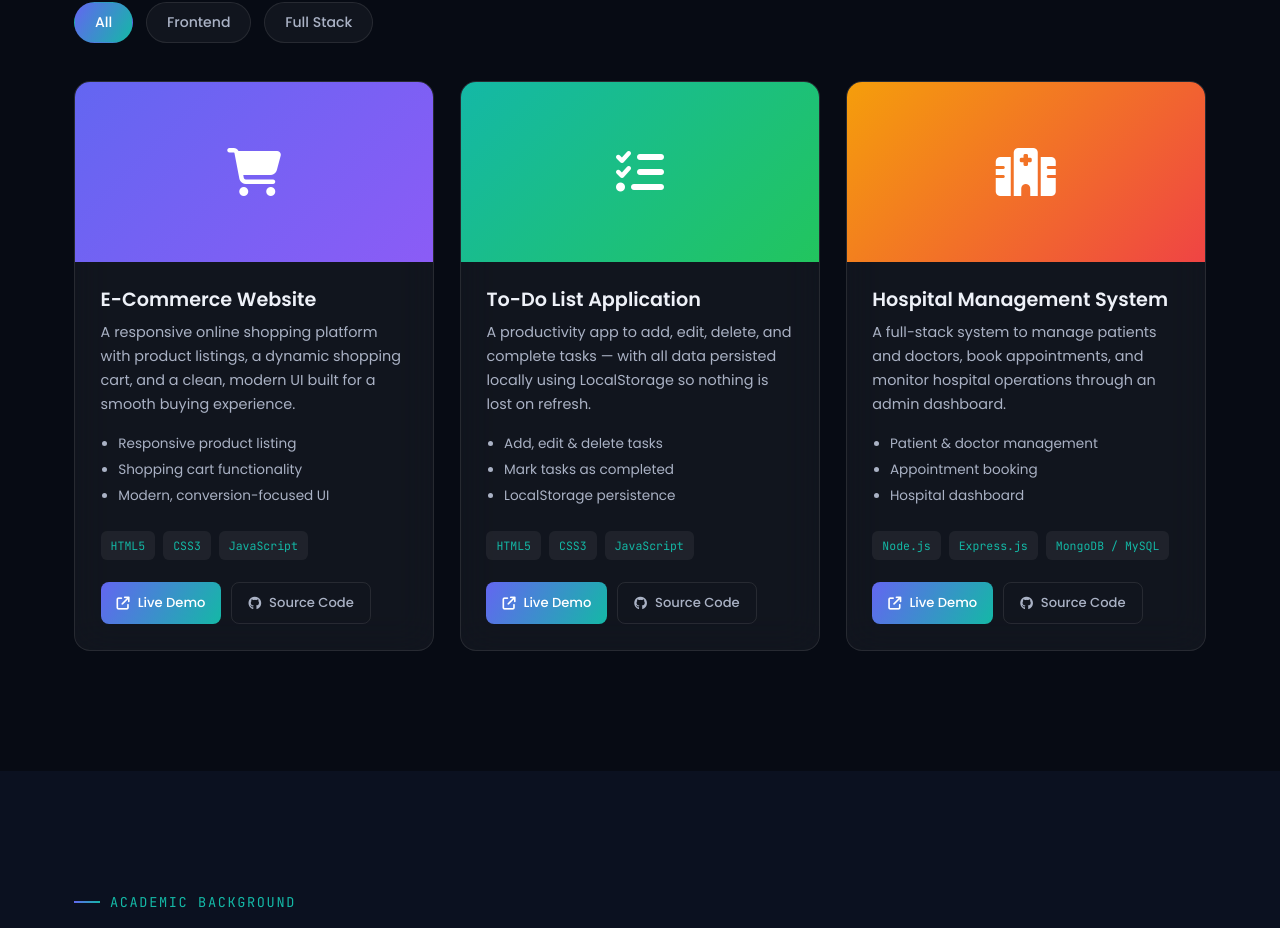
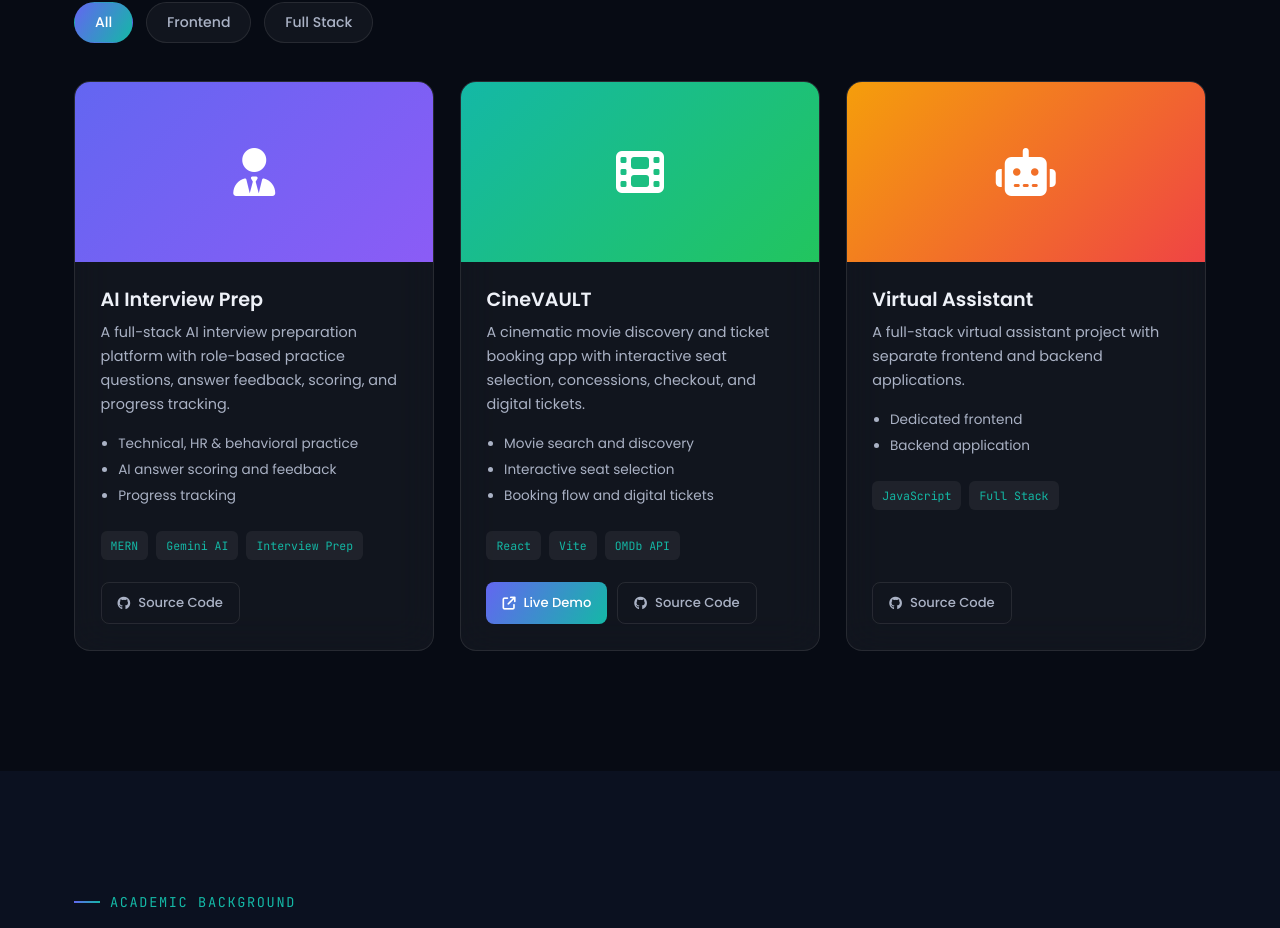
Before and after one commit to mohdosama03/portfolio, a React (Vite) app in the folder frontend/: page / in a window 1280 px wide. Shown: the part 2850-3778 px from the top of the page. Built offline with nearby package versions, Linux system fonts and the light colour scheme.

Commit message:
feat: update project details and links in Projects component

```diff
--- a/frontend/src/components/Projects.jsx
+++ b/frontend/src/components/Projects.jsx
@@ -52,10 +52,12 @@ export default function Projects() {
                   {p.tags.map((t) => <span key={t}>{t}</span>)}
                 </div>
                 <div className="project-links">
-                  <a href={p.liveUrl} className="btn-sm btn-sm-primary" {...(p.liveUrl !== '#' && { target: '_blank', rel: 'noopener noreferrer' })}>
-                    <i className="fa-solid fa-arrow-up-right-from-square"></i> Live Demo
-                  </a>
-                  <a href={p.sourceUrl} className="btn-sm btn-sm-outline" {...(p.sourceUrl !== '#' && { target: '_blank', rel: 'noopener noreferrer' })}>
+                  {p.liveUrl && (
+                    <a href={p.liveUrl} className="btn-sm btn-sm-primary" target="_blank" rel="noopener noreferrer">
+                      <i className="fa-solid fa-arrow-up-right-from-square"></i> Live Demo
+                    </a>
+                  )}
+                  <a href={p.sourceUrl} className="btn-sm btn-sm-outline" target="_blank" rel="noopener noreferrer">
                     <i className="fa-brands fa-github"></i> Source Code
                   </a>
                 </div>
--- a/frontend/src/data/projects.js
+++ b/frontend/src/data/projects.js
@@ -1,56 +1,42 @@
-// Update liveUrl / sourceUrl here when your projects are deployed.
-// '#' keeps the button visible but inactive.
-// category must be 'frontend' or 'fullstack' (used by the filter buttons).
+// Project links verified from the public GitHub repositories and READMEs.
 export const projects = [
   {
     id: 1,
     category: 'fullstack',
     thumbClass: 'project-thumb-1',
-    icon: 'fa-solid fa-cart-shopping',
-    title: 'E-Commerce Website',
+    icon: 'fa-solid fa-user-tie',
+    title: 'AI Interview Prep',
     description:
-      'A responsive online shopping platform with product listings, a dynamic shopping cart, and a clean, modern UI built for a smooth buying experience.',
-    features: [
-      'Responsive product listing',
-      'Shopping cart functionality',
-      'Modern, conversion-focused UI',
-    ],
-    tags: ['HTML5', 'CSS3', 'JavaScript'],
-    liveUrl: '#',
-    sourceUrl: '#',
+      'A full-stack AI interview preparation platform with role-based practice questions, answer feedback, scoring, and progress tracking.',
+    features: ['Technical, HR & behavioral practice', 'AI answer scoring and feedback', 'Progress tracking'],
+    tags: ['MERN', 'Gemini AI', 'Interview Prep'],
+    liveUrl: null,
+    sourceUrl: 'https://github.com/mohdosama03/ai-interview-prep',
   },
   {
     id: 2,
     category: 'frontend',
     thumbClass: 'project-thumb-2',
-    icon: 'fa-solid fa-list-check',
-    title: 'To-Do List Application',
+    icon: 'fa-solid fa-film',
+    title: 'CineVAULT',
     description:
-      'A productivity app to add, edit, delete, and complete tasks — with all data persisted locally using LocalStorage so nothing is lost on refresh.',
-    features: [
-      'Add, edit & delete tasks',
-      'Mark tasks as completed',
-      'LocalStorage persistence',
-    ],
-    tags: ['HTML5', 'CSS3', 'JavaScript'],
-    liveUrl: '#',
-    sourceUrl: '#',
+      'A cinematic movie discovery and ticket booking app with interactive seat selection, concessions, checkout, and digital tickets.',
+    features: ['Movie search and discovery', 'Interactive seat selection', 'Booking flow and digital tickets'],
+    tags: ['React', 'Vite', 'OMDb API'],
+    liveUrl: 'https://mohdosama03.github.io/cinevault/',
+    sourceUrl: 'https://github.com/mohdosama03/cinevault',
   },
   {
     id: 3,
     category: 'fullstack',
     thumbClass: 'project-thumb-3',
-    icon: 'fa-solid fa-hospital',
-    title: 'Hospital Management System',
+    icon: 'fa-solid fa-robot',
+    title: 'Virtual Assistant',
     description:
-      'A full-stack system to manage patients and doctors, book appointments, and monitor hospital operations through an admin dashboard.',
-    features: [
-      'Patient & doctor management',
-      'Appointment booking',
-      'Hospital dashboard',
-    ],
-    tags: ['Node.js', 'Express.js', 'MongoDB / MySQL'],
-    liveUrl: '#',
-    sourceUrl: '#',
+      'A full-stack virtual assistant project with separate frontend and backend applications.',
+    features: ['Dedicated frontend', 'Backend application'],
+    tags: ['JavaScript', 'Full Stack'],
+    liveUrl: null,
+    sourceUrl: 'https://github.com/mohdosama03/virtualAssistant',
   },
 ];
```
